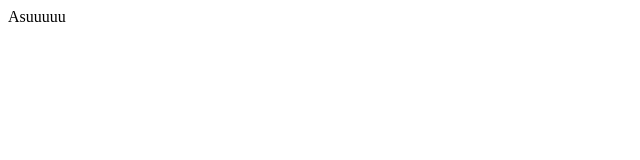
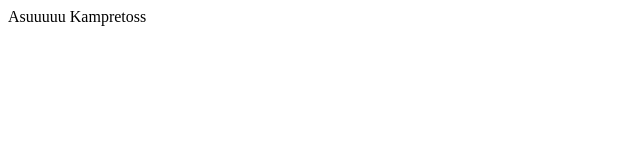
Before and after one commit to chorodualautdua/test-git, a plain HTML site: page index.html in a window 1280 px wide. Shown: the whole page, without its empty margins (0-640 px from the left). Drawn offline with Linux system fonts and the light colour scheme.

Commit message:
Modify index.html
some description

```diff
--- a/index.html
+++ b/index.html
@@ -1 +1 @@
-<div>Asuuuuu</div>
+<div>Asuuuuu Kampretoss</div>
```
